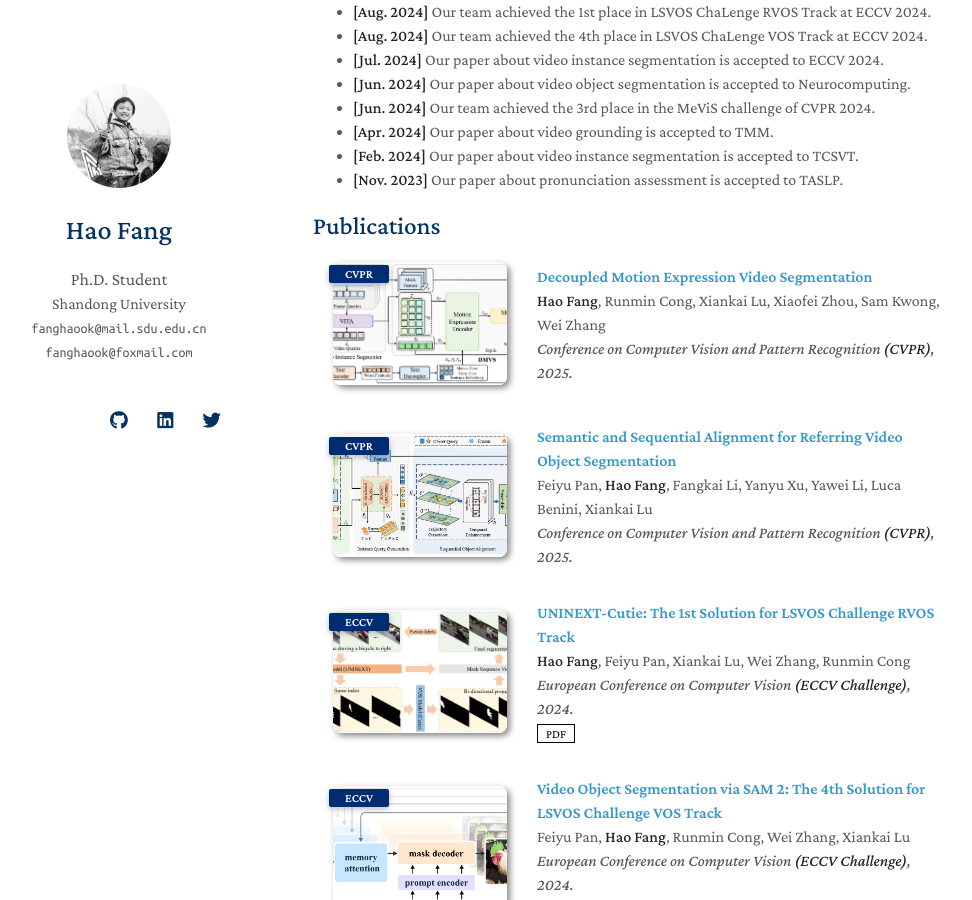
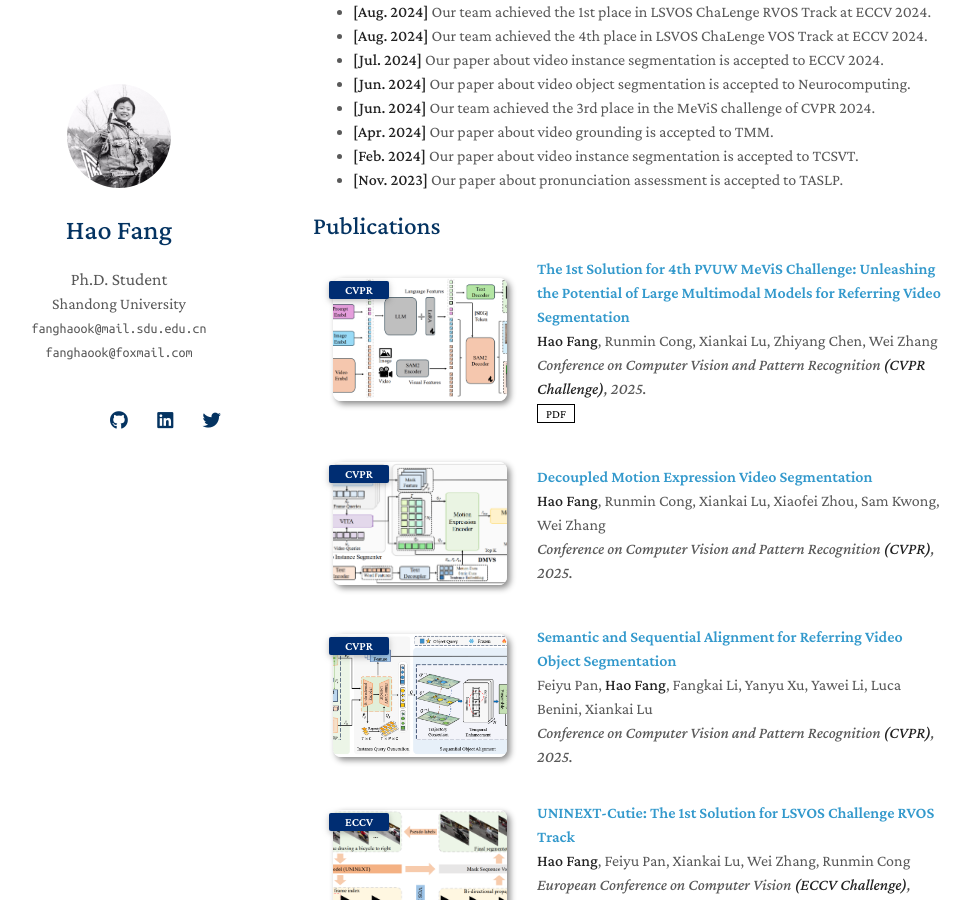
Before and after one commit to fanghaook/fanghaook.github.io, a Jekyll site: the page built from index.md, in a window 1280 px wide and 900 px high, scrolled down 474 px. Shown: the whole window, without its empty margins (157-1129 px from the left). Built offline with Jekyll 4.4.1, drawn with Linux system fonts in a browser that asks for light colours; nearby versions of some CDN libraries; a style sheet for code colours, icons or effects is not loaded; our own code applies the rules of GitHub Pages for plain Markdown files.

Commit message:
Update publications.yml

```diff
--- a/_data/publications.yml
+++ b/_data/publications.yml
@@ -1,4 +1,11 @@
 main:
+  - title: "The 1st Solution for 4th PVUW MeViS Challenge: Unleashing the Potential of  Large Multimodal Models for Referring Video Segmentation"
+    authors: <strong>Hao Fang</strong>, Runmin Cong, Xiankai Lu, Zhiyang Chen, Wei Zhang
+    conference_short: CVPR
+    conference: Conference on Computer Vision and Pattern Recognition <strong>(CVPR Challenge)</strong>, 2025.
+    pdf: https://arxiv.org/pdf/2504.05178
+    image: ./assets/img/Sa2VA.png
+
   - title: "Decoupled Motion Expression Video Segmentation"
     authors: <strong>Hao Fang</strong>, Runmin Cong, Xiankai Lu, Xiaofei Zhou, Sam Kwong, Wei Zhang
     conference_short: CVPR
```
